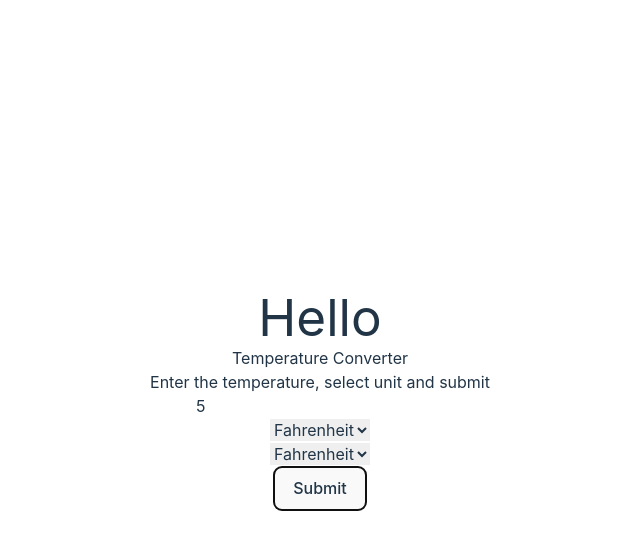
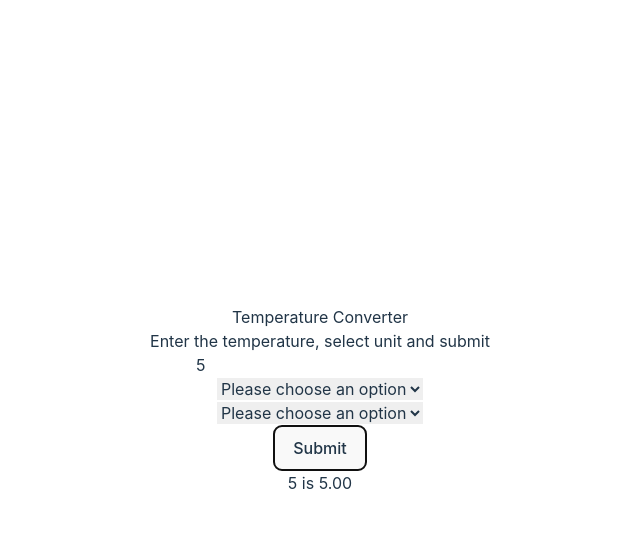
Before and after one commit to AndresNei20/Temperature-App, a React (Vite) app: page / in a window 1280 px wide. Both pictures are taken after typing "5" into the empty fields and a click on the button "Submit". Shown: the top 550 px of the page, without its empty margins (320-960 px from the left). Built offline with nearby package versions, Linux system fonts and the light colour scheme.

Commit message:
logic and functions did it

```diff
--- a/src/App.tsx
+++ b/src/App.tsx
@@ -5,7 +5,6 @@ function App() {
 
   return (
     <>
-      <h1>Hello</h1>
       <Form/>
     </>
   )
--- a/src/components/Form/Form.tsx
+++ b/src/components/Form/Form.tsx
@@ -4,17 +4,47 @@ import { UnitSelector } from "../UnitSelector/UnitSelector";
 
 export const Form: React.FC = () => {
   const [tempValue, setTempValue] = useState<string>("");
+  const [inputUnit, setInputUnit] = useState<string>("")
+  const [outputUnit, setOutputUnit] = useState<string>("")
+  const [convertedTempValue, setConvertedTempValue] = useState<string>("");
+  const [enableButton, setEnableButton] = useState<boolean>(false);
 
   const handleSubmit = (e: React.FormEvent<HTMLFormElement>) => {
     e.preventDefault();
-    console.log("Form submitted with value: ", tempValue);
-  };
-
+    const value = parseFloat(tempValue);
+    if (isNaN(value)) {
+      console.log("Invalid input value");
+      return;
+    }
+    let result: number;
+    if(inputUnit === "Fahrenheit" && outputUnit === "Celsius") {
+      result = (value - 32) * 5/9;
+    }else if(inputUnit === "Fahrenheit" && outputUnit === "Kelvin") {
+      result = (value - 32) * 5/9 + 273.15;
+    }else if(inputUnit === "Celsius" && outputUnit === "Fahrenheit") {
+      result = (value * 9/5) + 32
+    }else if(inputUnit === "Celsius" && outputUnit === "Kelvin") {
+      result = (value + 273.15)
+    }else if(inputUnit === "Kelvin" && outputUnit === "Fahrenheit") {
+      result = (value - 273.15) * 9/5 + 32
+    }else if(inputUnit === "Kelvin" && outputUnit === "Celsius") {
+      result = (value - 273.15)
+    }else {
+      result = value
+    }
+    setConvertedTempValue(result.toFixed(2));
+  }
   const handleInputUnit = (e: React.ChangeEvent<HTMLSelectElement>) => {
+    setInputUnit(e.target.value)
     console.log("Input unit changed to: ", e.target.value);
   }
 
+  const isButtonEnabled = tempValue !== "" && inputUnit !== "" && outputUnit !== "";
+
+  const buttonClass = isButtonEnabled ? "bg-green-200" : "bg-neutral-600";
+
   const handleOutputUnit = (e: React.ChangeEvent<HTMLSelectElement>) => {
+    setOutputUnit(e.target.value)
     console.log("Output unit changed to: ", e.target.value)
   }
 
@@ -27,9 +57,14 @@ export const Form: React.FC = () => {
       </div>
       <div className="flex flex-row">
         <TempInput tempValue={tempValue} setTempValue={setTempValue} />
-        <UnitSelector />
-        <UnitSelector />
-        <button>Submit</button>
+        <UnitSelector handleChange={handleInputUnit} />
+        <UnitSelector handleChange={handleOutputUnit} />
+        <button className={buttonClass}>Submit</button>
+      </div>
+      <div>
+        {convertedTempValue && (
+          <p className="text-green-500">{tempValue} {inputUnit} is {convertedTempValue} {outputUnit}</p>
+        )}
       </div>
     </form>
   );
--- a/src/components/UnitSelector/UnitSelector.tsx
+++ b/src/components/UnitSelector/UnitSelector.tsx
@@ -1,15 +1,21 @@
 import React, { useState } from "react";
 
-export const UnitSelector: React.FC = () => {
-  const [unit, setUnit] = useState<string>("Fahrenheit");
+interface UnitSelectorProps {
+  handleChange: (event: React.ChangeEvent<HTMLSelectElement>) => void;
+}
 
-  const handleChange = (event: React.ChangeEvent<HTMLSelectElement>) => {
+export const UnitSelector: React.FC<UnitSelectorProps> = ({ handleChange }) => {
+  const [unit, setUnit] = useState<string>("");
+
+  const handleLocalChange = (event: React.ChangeEvent<HTMLSelectElement>) => {
     setUnit(event.target.value);
+    handleChange(event);
   };
 
   return (
     <div>
-      <select id="unit-selector" value={unit} onChange={handleChange}>
+      <select id="unit-selector" value={unit} onChange={handleLocalChange}>
+        <option value="" disabled>Please choose an option</option>
         <option value="Fahrenheit">Fahrenheit</option>
         <option value="Celsius">Celsius</option>
         <option value="Kelvin">Kelvin</option>
```
Also changed, not shown: image.png (renamed from src/assets/image.png).
